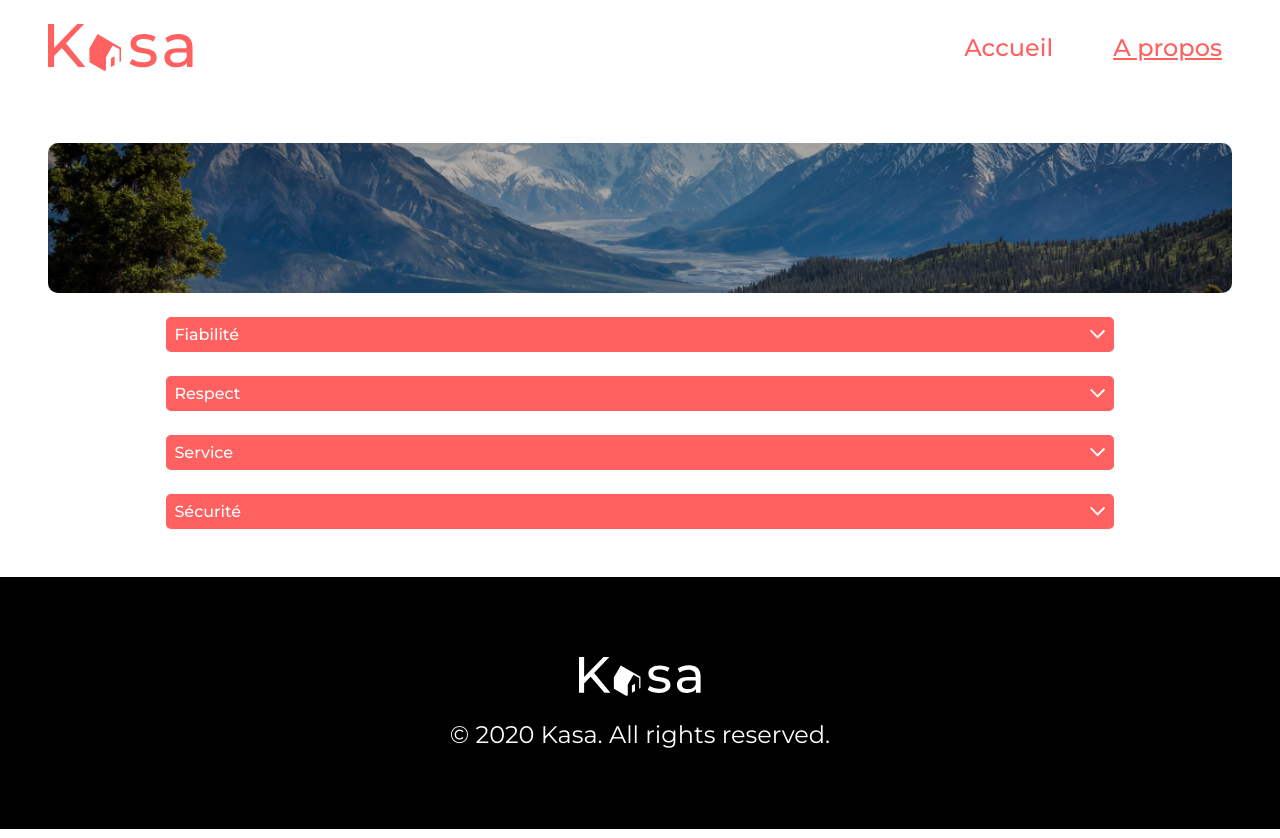
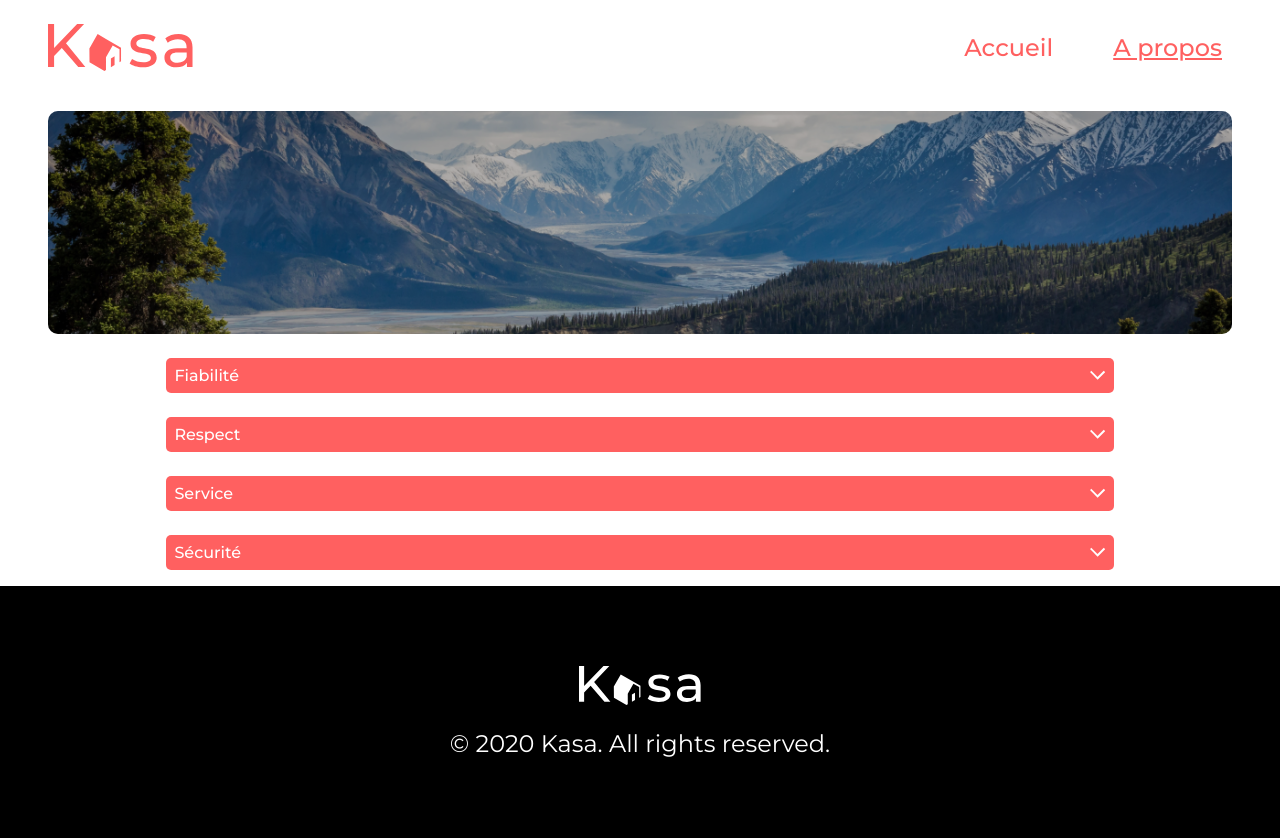
Before and after one commit to JulieVitse/P11---Kasa, a React (Create React App) app: page /about in a window 1280 px wide. Built offline with nearby package versions, Linux system fonts and the light colour scheme.

Commit message:
last commit - minor css fixes

```diff
--- a/src/components/Banner/Banner.module.scss
+++ b/src/components/Banner/Banner.module.scss
@@ -11,6 +11,9 @@
     @include tablet{
         justify-content: center;
         height: 150px;
+    }
+    @include laptop {
+        height: 223px;
     }
     .bannerImage{
         width: 100%;
--- a/src/layouts/Header/Header.module.scss
+++ b/src/layouts/Header/Header.module.scss
@@ -11,7 +11,7 @@
         padding: 1.5rem 3rem;
         max-width: 1440px;
         width: 100%;
-        margin: auto;
+        //margin: auto;
     }
     .logo{
         width: 145px;
--- a/src/pages/About/About.module.scss
+++ b/src/pages/About/About.module.scss
@@ -4,11 +4,10 @@
 .container{
     padding: 20px;
     @include laptop {
-        padding: 3rem;
+        padding: 1rem 3rem;
     }
     @include desktop-med {
         max-width: 1440px;
-        margin: auto;
     }
     .wrapper{
         display: grid;
--- a/src/pages/Homepage/Homepage.module.scss
+++ b/src/pages/Homepage/Homepage.module.scss
@@ -4,7 +4,7 @@
 .container{
     padding: 20px;
     @include laptop{
-        padding: 3rem;
+        padding: 1rem 3rem;
     }
     @include desktop-med{
         max-width: 1440px;
```
